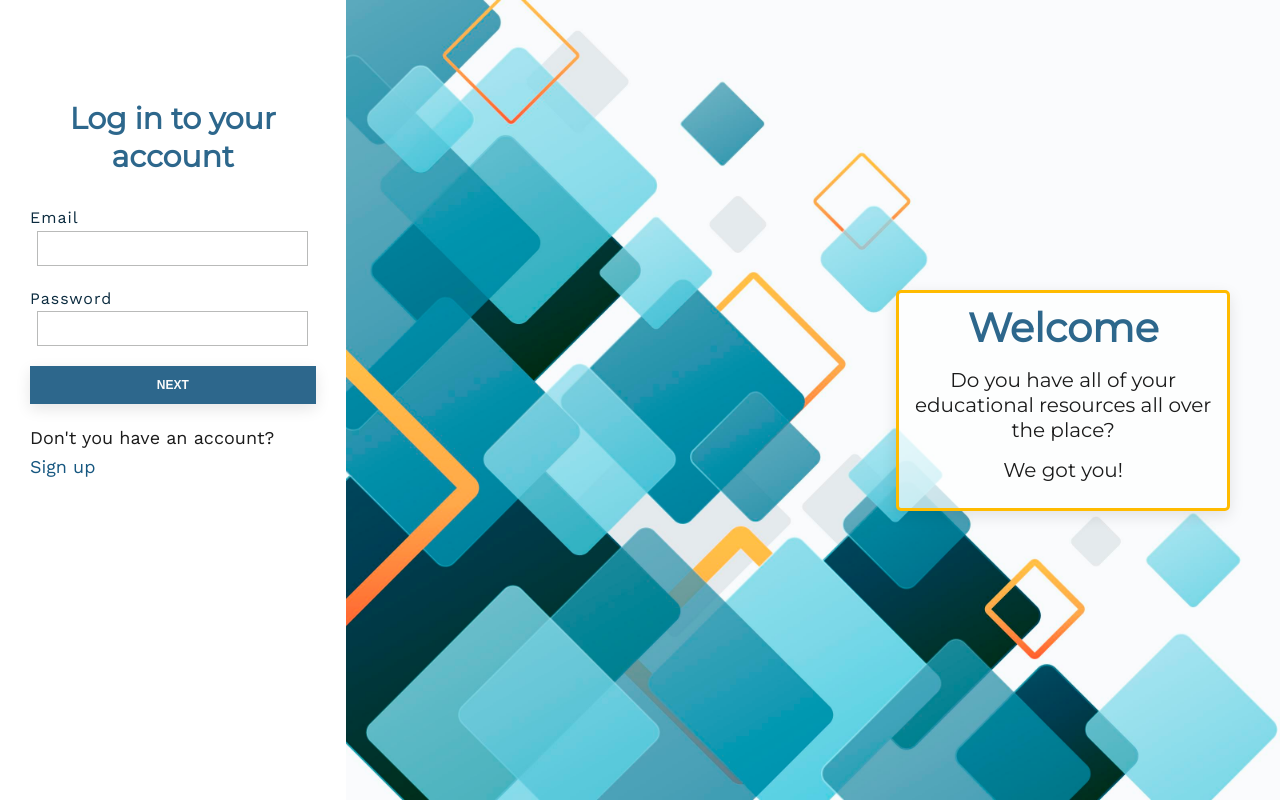
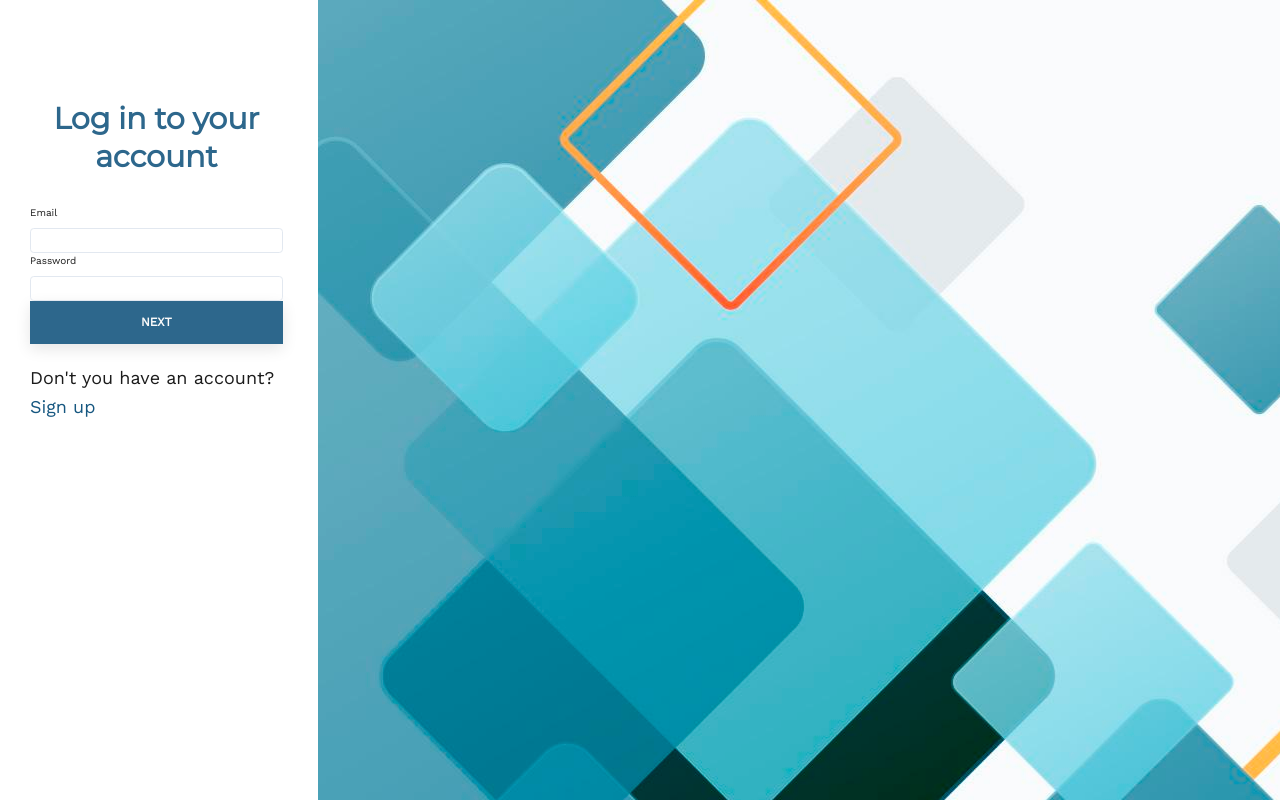
Before and after one commit to ether200/resource-manager, a React (Create React App) app in the folder client/: page / in a window 1280 px wide. Built offline with nearby package versions, Linux system fonts and the light colour scheme.

Commit message:
added chakra ui provider

```diff
--- a/client/package.json
+++ b/client/package.json
@@ -4,6 +4,9 @@
   "private": true,
   "proxy": "http://localhost:5000",
   "dependencies": {
+    "@chakra-ui/react": "^1.6.1",
+    "@emotion/react": "^11.4.0",
+    "@emotion/styled": "^11.3.0",
     "@hookform/resolvers": "^1.3.2",
     "@testing-library/jest-dom": "^5.11.8",
     "@testing-library/react": "^11.2.2",
@@ -17,6 +20,7 @@
     "@types/redux-thunk": "^2.1.0",
     "@types/styled-components": "^5.1.7",
     "axios": "^0.21.1",
+    "framer-motion": "^4.1.16",
     "react": "^17.0.1",
     "react-dom": "^17.0.1",
     "react-hook-form": "^6.14.0",
--- a/client/src/components/LoginForm/index.tsx
+++ b/client/src/components/LoginForm/index.tsx
@@ -11,6 +11,13 @@ import FormInput from "../FormInput";
 
 import { LoginFormWrapper } from "./LoginForm.styles";
 import { ErrorIcon } from "../../styles/Icons.Styles";
+
+import {
+  FormControl,
+  FormLabel,
+  FormErrorMessage,
+  Input,
+} from "@chakra-ui/react";
 
 export type LogFormValues = {
   email: string;
@@ -46,7 +53,19 @@ const LoginForm: React.FC = () => {
         </span>
       )}
       <form onSubmit={handleSubmit(onSubmit)}>
-        <FormInput
+        <FormControl>
+          <FormLabel htmlFor="email">Email</FormLabel>
+          <Input id="email" name="email" type="text" ref={register} />
+          {errors.email && <FormErrorMessage>{errors.email}</FormErrorMessage>}
+        </FormControl>
+        <FormControl>
+          <FormLabel htmlFor="password">Password</FormLabel>
+          <Input id="password" name="password" type="password" ref={register} />
+          {errors.password && (
+            <FormErrorMessage>{errors.password}</FormErrorMessage>
+          )}
+        </FormControl>
+        {/* <FormInput
           id="email"
           name="email"
           type="text"
@@ -61,7 +80,7 @@ const LoginForm: React.FC = () => {
           label="Password"
           register={register}
           errors={errors.password}
-        />
+        /> */}
         <button className="btn" type="submit" disabled={loading}>
           {!loading ? "Next" : "Loading..."}
         </button>
--- a/client/src/index.tsx
+++ b/client/src/index.tsx
@@ -1,12 +1,15 @@
-import React from 'react';
-import ReactDOM from 'react-dom';
-import App from './App';
-import { Provider } from 'react-redux';
-import store from './redux/store';
+import React from "react";
+import ReactDOM from "react-dom";
+import App from "./App";
+import { Provider } from "react-redux";
+import store from "./redux/store";
+import { ChakraProvider } from "@chakra-ui/react";
 
 ReactDOM.render(
   <Provider store={store}>
-    <App />
+    <ChakraProvider>
+      <App />
+    </ChakraProvider>
   </Provider>,
-  document.getElementById('root')
+  document.getElementById("root")
 );
--- a/client/src/pages/Login.tsx
+++ b/client/src/pages/Login.tsx
@@ -1,3 +1,6 @@
+import { Stack, Box } from "@chakra-ui/react";
+import Background from "../images/background.jpg";
+
 import { useEffect } from "react";
 import { useHistory } from "react-router-dom";
 import { useSelector, useDispatch } from "react-redux";
@@ -27,9 +30,15 @@ const Login: React.FC = () => {
   }, [dispatch]);
 
   return (
-    <Wrapper>
+    <Stack direction="row" width="100%" minH="100vh">
       <LoginForm />
-      <div className="hero">
+      <Box
+        bgImage={`url(${Background})`}
+        bgPosition="cover"
+        bgRepeat="no-repeat"
+        width="100%"
+      ></Box>
+      {/* <div className="hero">
         <div className="welcome">
           <h1>Welcome</h1>
           <h4>
@@ -37,8 +46,8 @@ const Login: React.FC = () => {
           </h4>
           <h4>We got you!</h4>
         </div>
-      </div>
-    </Wrapper>
+      </div> */}
+    </Stack>
   );
 };
 
```
Also changed, not shown: 1 other file (tests, documents, lock files or other folders).
